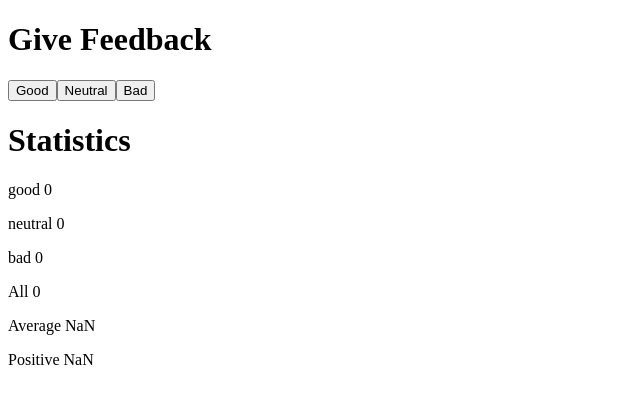
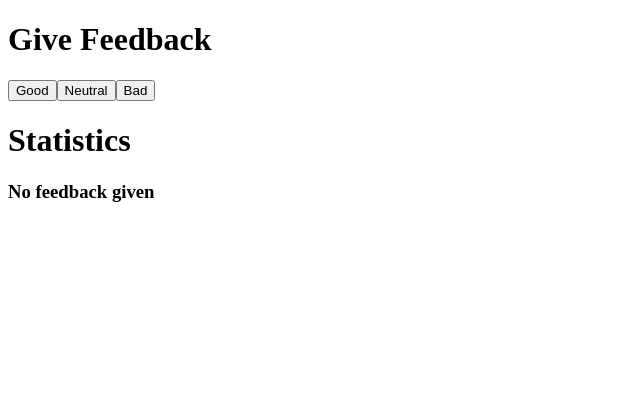
Before and after one commit to Rocjimari/Full-stack-open-MOOC-, a React (Vite) app in the folder part1/: page / in a window 1280 px wide. Shown: the top 404 px of the page, without its empty margins (0-640 px from the left). Built offline with nearby package versions, Linux system fonts and the light colour scheme.

Commit message:
Exercise 1.9

```diff
--- a/part1/src/App.jsx
+++ b/part1/src/App.jsx
@@ -6,14 +6,35 @@
     {text}
   </button>
 )
-const Statistics = (props) => {
-  return (
-    <div>
-      <p>
-         {props.text} {props.value}
-      </p>
-    </div>
-  )
+
+const Statistics = ({good, neutral,bad}) => {
+
+  const total =  good + neutral + bad
+
+  const average = (good +neutral*0+bad*(-1))/total
+
+  const positive = (good *100)/total
+
+  if (total==0){
+    return (
+      <div>
+        <h3>No feedback given</h3>
+      </div>
+    )
+  }
+  else{
+    return (
+      <div>
+        <p>good {good}</p>
+        <p>neutral {neutral}</p>
+        <p>bad {bad}</p>
+        <p>All {total}</p>
+        <p>Average {average}</p>
+        <p>Positive {positive}</p>
+      </div>
+    )
+  }
+
 }
 
 const App = () => {
@@ -52,12 +73,7 @@
       <Button handleClick={handleNeutralClick} text='Neutral' />
       <Button handleClick={handleBadClick} text='Bad' />
       <h1>Statistics</h1>
-      <Statistics text='good' value={good} />
-      <Statistics text='neutral' value={neutral} />
-      <Statistics text='bad' value={bad} />
-      <Statistics text='All' value={total()} />
-      <Statistics text='Average' value={average()} />
-      <Statistics text='Positive' value={positive()} />
+      <Statistics good={good} neutral={neutral} bad={bad} />
 
     </div>
   )
```
